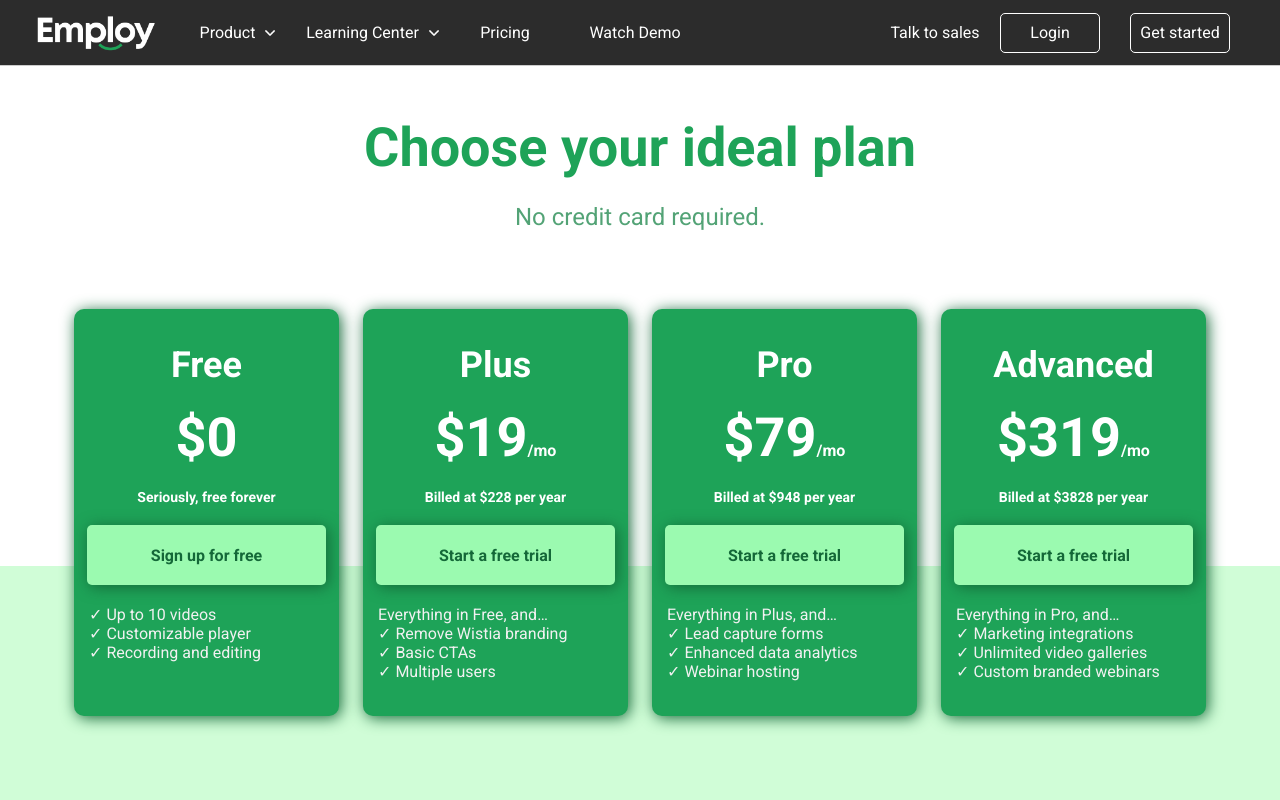
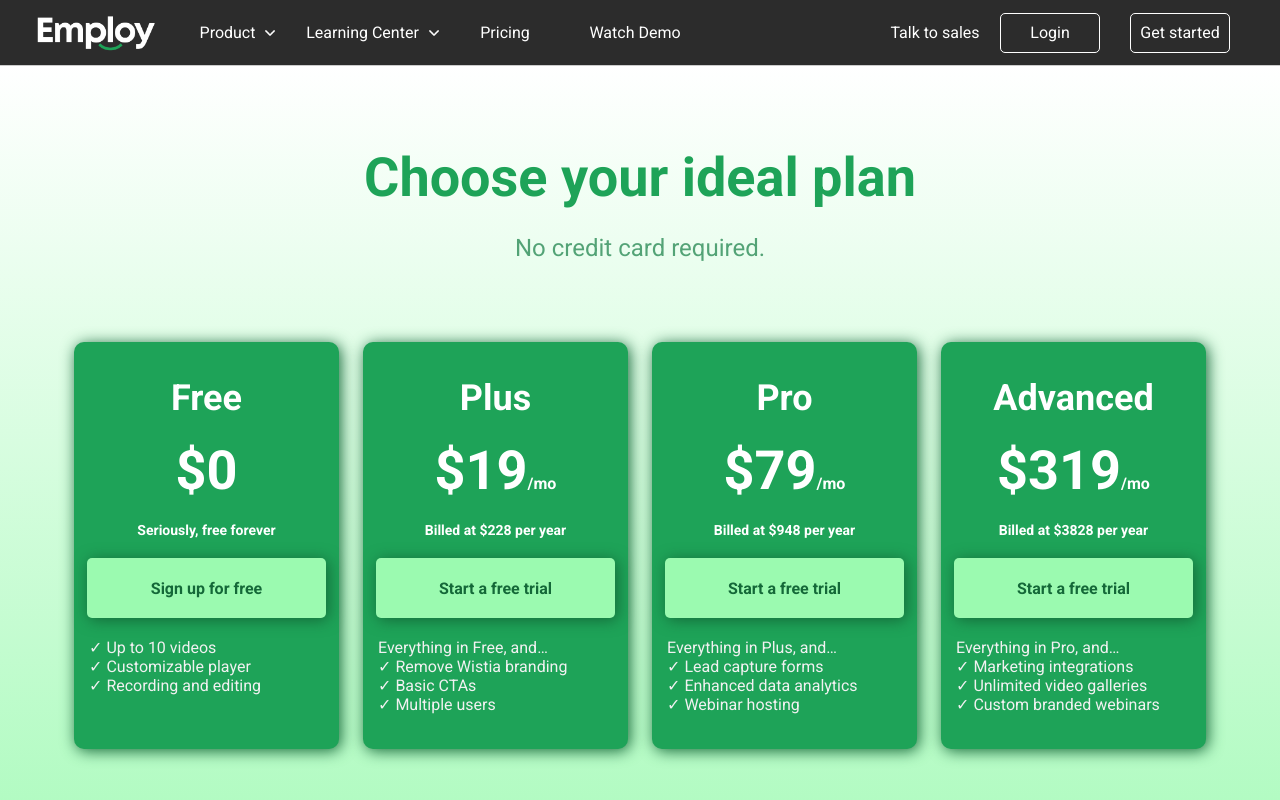
Before and after one commit to LucasB0mfim/DesafioEmploy, a React (Create React App) app: page / in a window 1280 px wide. Shown: the top 800 px of the page. Built offline with nearby package versions, Linux system fonts and the light colour scheme.

Commit message:
Fixing bugs

```diff
--- a/src/components/ListCards/styles.ts
+++ b/src/components/ListCards/styles.ts
@@ -1,11 +1,10 @@
 import styled from 'styled-components'
 
 export const Container = styled.div`
-  width: 100%;
+  width: auto;
   gap: 24px;
   display: flex;
   justify-content: center;
-  position: absolute;
   bottom: -30%;
 
   @media (max-width: 768px) {
@@ -15,6 +14,9 @@ export const Container = styled.div`
     display: flex;
     justify-content: center;
     align-items: center;
-    padding-bottom: 20px;
+  }
+
+  @media (min-width: 1680px) {
+    gap: 45px;
   }
 `
--- a/src/components/PersuasiveText/index.tsx
+++ b/src/components/PersuasiveText/index.tsx
@@ -1,5 +1,6 @@
 import { Container, Plan, Title, Phase } from './styles'
 import ListCards from '../ListCards'
+
 const PersuasiveText = () => (
   <Container>
     <Plan>
--- a/src/components/PersuasiveText/styles.ts
+++ b/src/components/PersuasiveText/styles.ts
@@ -2,28 +2,57 @@ import styled from 'styled-components'
 
 export const Container = styled.div`
   width: 100%;
-  height: calc(100vh - 65px);
+  height: 120vh;
+  background: rgb(255, 255, 255);
+  background: linear-gradient(
+    180deg,
+    rgba(255, 255, 255, 1) 0%,
+    rgba(155, 250, 176, 1) 100%
+  );
+
+  @media (max-width: 768px) {
+    height: 380vh;
+  }
+
+  @media (min-width: 1680px) {
+    height: calc(100vh - 66px);
+    display: flex;
+    align-items: start;
+  }
 `
 
 export const Plan = styled.div`
-  position: relative;
   width: 100%;
   height: 500px;
   background-color: #fff;
   display: flex;
   flex-direction: column;
   align-items: center;
+  background-color: transparent;
 `
 
 export const Title = styled.h1`
   color: #1ea358;
   font-size: 54px;
-  margin: 50px 0 24px 0;
+  margin: 25px 0 25px 0;
   text-align: center;
+
+  @media (max-width: 1440px) {
+    margin-top: 80px;
+  }
+
+  @media (min-width: 1680px) {
+    margin: 50px 0 24px 0;
+  }
 `
 
 export const Phase = styled.p`
   font-size: 24px;
   color: #53a376;
   text-align: center;
+  margin-bottom: 50px;
+
+  @media (max-width: 1440px) {
+    margin-bottom: 80px;
+  }
 `
--- a/src/pages/Home/index.tsx
+++ b/src/pages/Home/index.tsx
@@ -1,13 +1,11 @@
-import { Main } from './styles'
-
 import Header from '../../components/Header'
 import PersuasiveText from '../../components/PersuasiveText'
 
 const Home = () => (
-  <Main>
+  <>
     <Header />
     <PersuasiveText />
-  </Main>
+  </>
 )
 
 export default Home
--- a/src/pages/Home/styles.ts
+++ b/src/pages/Home/styles.ts
@@ -1,22 +1,3 @@
 import styled from 'styled-components'
 
-export const Main = styled.div`
-  height: 130vh;
-  width: 100%;
-  background-color: #d0fdd7;
-
-  @media (max-width: 768px) {
-    background-color: #fff;
-  }
-`
-
-export const Container = styled.div`
-  width: 100%;
-  height: 100vh;
-  display: flex;
-  align-items: center;
-  justify-content: center;
-  gap: 24px;
-  position: absolute;
-  top: 30%;
-`
+export const Main = styled.div``
```
